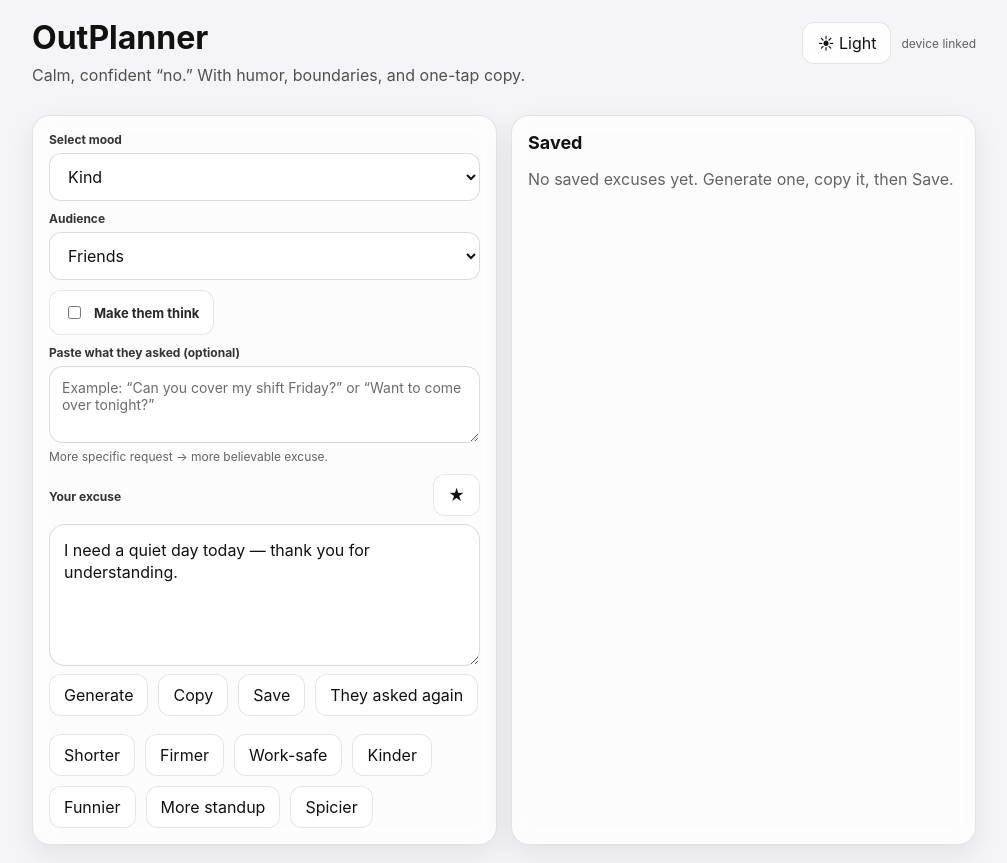
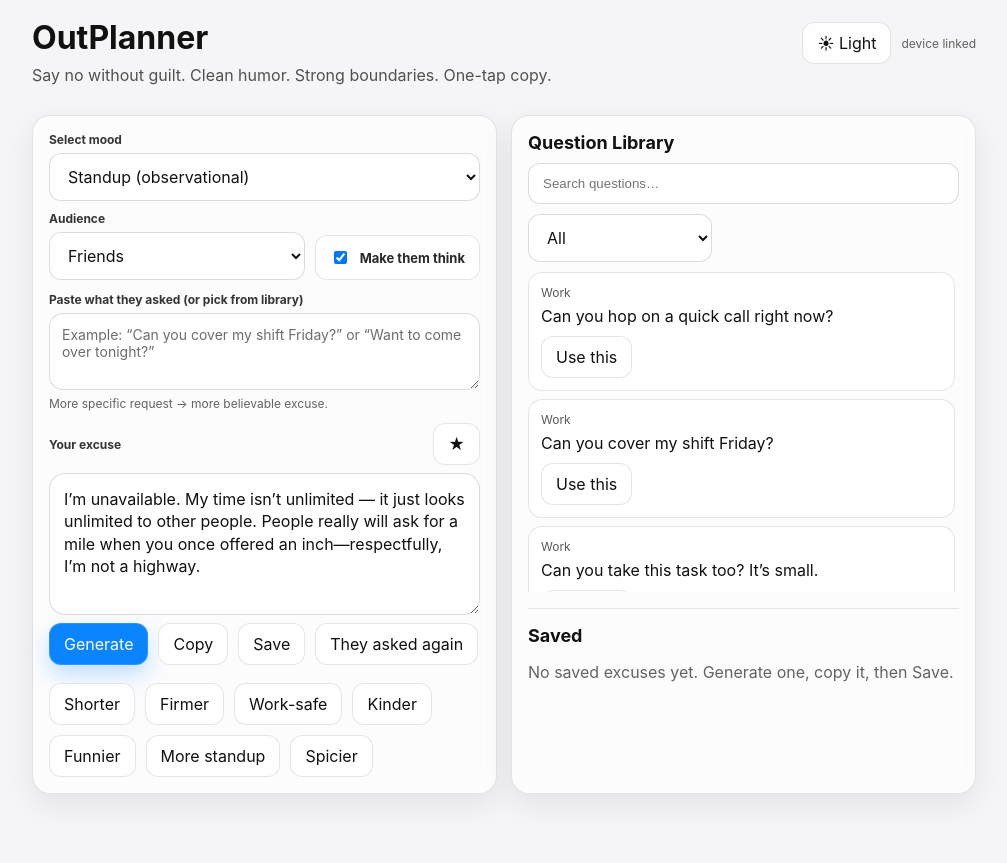
Before and after one commit to bcq13/Out-Planner, a Next.js app: page / in a window 1280 px wide. Shown: the whole page, without its empty margins (136-1143 px from the left). After the commit the page ends 812 px from the top, so only its background shows below. Built offline with nearby package versions, Linux system fonts and the light colour scheme.

Commit message:
Primary Generate + always-new responses + question library

```diff
--- a/app/globals.css
+++ b/app/globals.css
@@ -8,6 +8,9 @@
   --border2: rgba(0,0,0,0.14);
   --shadow: 0 10px 30px rgba(0,0,0,0.08);
   --safeBottom: env(safe-area-inset-bottom, 0px);
+
+  --primary: #0a84ff;
+  --primaryText: #ffffff;
 }
 
 :root[data-theme="dark"]{
@@ -19,6 +22,9 @@
   --border: rgba(255,255,255,0.12);
   --border2: rgba(255,255,255,0.18);
   --shadow: 0 10px 30px rgba(0,0,0,0.40);
+
+  --primary: #0a84ff;
+  --primaryText: #ffffff;
 }
 
 html, body {
@@ -30,32 +36,36 @@ html, body {
 
 * { box-sizing: border-box; }
 
-button, select, textarea {
-  font: inherit;
-  color: var(--text);
-}
-
+button, select, textarea { font: inherit; color: var(--text); }
 input, textarea, select {
   background: var(--surface2);
   border: 1px solid var(--border2);
   outline: none;
 }
-
 textarea::placeholder { color: var(--muted); }
 
-/* Button micro press */
+/* Base button */
 .btn {
   padding: 10px 14px;
   border-radius: 12px;
   border: 1px solid var(--border);
   background: var(--surface2);
   cursor: pointer;
-  transition: transform 120ms ease, filter 120ms ease;
+  transition: transform 120ms ease, filter 120ms ease, background 120ms ease;
   user-select: none;
   -webkit-tap-highlight-color: transparent;
 }
 .btn:hover { filter: brightness(1.02); }
 .btn:active { transform: scale(0.97); }
+
+/* Primary button (Generate) */
+.btnPrimary {
+  background: var(--primary);
+  color: var(--primaryText);
+  border: 1px solid rgba(255,255,255,0.14);
+  box-shadow: 0 10px 22px rgba(10,132,255,0.25);
+}
+.btnPrimary:hover { filter: brightness(1.05); }
 
 /* Card */
 .card {
@@ -82,7 +92,7 @@ textarea::placeholder { color: var(--muted); }
   opacity: 0;
   pointer-events: none;
   transition: opacity 160ms ease, transform 160ms ease;
-  z-index: 50;
+  z-index: 60;
 }
 .toast.show {
   opacity: 1;
@@ -100,13 +110,20 @@ textarea::placeholder { color: var(--muted); }
   background: rgba(255,255,255,0.68);
   border-top: 1px solid var(--border);
   backdrop-filter: blur(12px);
-  z-index: 40;
+  z-index: 50;
 }
 :root[data-theme="dark"] .mobile-copybar {
   background: rgba(18,18,20,0.68);
 }
+.mobile-pad-bottom { padding-bottom: 102px; }
 
-/* Make room for sticky bar on mobile */
-.mobile-pad-bottom {
-  padding-bottom: 90px;
+/* Small chips */
+.chip {
+  padding: 8px 10px;
+  border-radius: 999px;
+  border: 1px solid var(--border);
+  background: var(--surface2);
+  font-size: 12px;
+  cursor: pointer;
 }
+.chip:active { transform: scale(0.98); }
--- a/app/page.tsx
+++ b/app/page.tsx
@@ -2,8 +2,15 @@
 
 import { useEffect, useMemo, useState } from "react";
 import { getDeviceId } from "@/lib/deviceId";
-import { escalateFromRequest, generateExcuse, generateFromRequest, rewriteVariant } from "@/lib/excuseEngine";
-import type { Audience, Mood } from "@/lib/excuseEngine";
+import {
+  QUESTION_LIBRARY,
+  escalateFromRequest,
+  generateExcuse,
+  generateFromRequest,
+  generateUnique,
+  rewriteVariant,
+} from "@/lib/excuseEngine";
+import type { Audience, Mood, QuestionItem } from "@/lib/excuseEngine";
 
 type Saved = { text: string; favorite?: boolean; createdAt: number };
 
@@ -13,25 +20,21 @@ function normalize(s: string) {
 
 function useTheme() {
   const [theme, setTheme] = useState<"light" | "dark">("light");
-
   useEffect(() => {
     const stored = localStorage.getItem("outplanner_theme") as "light" | "dark" | null;
     const systemDark = window.matchMedia?.("(prefers-color-scheme: dark)")?.matches;
     const initial = stored ?? (systemDark ? "dark" : "light");
     setTheme(initial);
   }, []);
-
   useEffect(() => {
     document.documentElement.dataset.theme = theme;
     localStorage.setItem("outplanner_theme", theme);
   }, [theme]);
-
   return { theme, setTheme };
 }
 
 function useIsMobile(breakpoint = 860) {
   const [isMobile, setIsMobile] = useState(false);
-
   useEffect(() => {
     const mq = window.matchMedia(`(max-width: ${breakpoint}px)`);
     const apply = () => setIsMobile(mq.matches);
@@ -39,7 +42,6 @@ function useIsMobile(breakpoint = 860) {
     mq.addEventListener?.("change", apply);
     return () => mq.removeEventListener?.("change", apply);
   }, [breakpoint]);
-
   return isMobile;
 }
 
@@ -50,18 +52,30 @@ export default function HomePage() {
   const [deviceId, setDeviceId] = useState("");
 
   const [audience, setAudience] = useState<Audience>("friends");
-  const [mood, setMood] = useState<Mood>("kind");
-  const [makeThemThink, setMakeThemThink] = useState<boolean>(false);
+  const [mood, setMood] = useState<Mood>("standup");
+  const [makeThemThink, setMakeThemThink] = useState<boolean>(true);
+
   const [request, setRequest] = useState<string>("");
-
   const [draft, setDraft] = useState<string>("");
   const [toast, setToast] = useState<string>("");
   const [status, setStatus] = useState<string>("");
+  const [escalation, setEscalation] = useState<number>(0);
 
-  const [escalation, setEscalation] = useState<number>(0);
   const [saved, setSaved] = useState<Saved[]>([]);
+  const favorites = useMemo(() => saved.filter((s) => s.favorite), [saved]);
 
-  // Load device + saved
+  const [query, setQuery] = useState("");
+  const [category, setCategory] = useState<string>("All");
+
+  const filteredQuestions = useMemo(() => {
+    const q = query.trim().toLowerCase();
+    return QUESTION_LIBRARY.filter((item) => {
+      const okCat = category === "All" ? true : item.category === category;
+      const okQ = !q ? true : item.question.toLowerCase().includes(q);
+      return okCat && okQ;
+    });
+  }, [query, category]);
+
   useEffect(() => {
     const id = getDeviceId();
     setDeviceId(id);
@@ -71,18 +85,15 @@ export default function HomePage() {
       if (raw) setSaved(JSON.parse(raw));
     } catch {}
 
-    setDraft(generateExcuse("kind", false));
+    setDraft(generateExcuse("standup", true));
   }, []);
 
-  // Persist saved
   useEffect(() => {
     if (!deviceId) return;
     try {
       localStorage.setItem(`outplanner_saved_${deviceId}`, JSON.stringify(saved));
     } catch {}
   }, [saved, deviceId]);
-
-  const favorites = useMemo(() => saved.filter((s) => s.favorite), [saved]);
 
   function haptic() {
     try {
@@ -95,32 +106,27 @@ export default function HomePage() {
     window.setTimeout(() => setToast(""), 1100);
   }
 
-  function makeDraftText() {
+  function getGeneratedText() {
     const hasRequest = normalize(request).length > 0;
     if (hasRequest) return generateFromRequest({ mood, audience, request, makeThemThink });
     return generateExcuse(mood, makeThemThink);
   }
 
+  // Generate should ALWAYS produce a new response (avoid same text twice in a row)
   function onGenerate() {
     haptic();
     setEscalation(0);
-    setDraft(makeDraftText());
+    const next = generateUnique(() => getGeneratedText(), draft);
+    setDraft(next);
     setStatus("");
   }
 
   function onEscalate() {
     haptic();
-    const next = escalation + 1;
-    setEscalation(next);
-    setDraft(
-      escalateFromRequest({
-        level: next,
-        mood,
-        audience,
-        request,
-        makeThemThink,
-      })
-    );
+    const nextLevel = escalation + 1;
+    setEscalation(nextLevel);
+    const next = escalateFromRequest({ level: nextLevel, mood, audience, request, makeThemThink });
+    setDraft(next);
     setStatus("");
   }
 
@@ -137,7 +143,6 @@ export default function HomePage() {
   function saveText(text: string, favorite = false) {
     const t = normalize(text);
     if (!t) return;
-
     setSaved((prev) => [{ text: t, favorite, createdAt: Date.now() }, ...prev]);
     setStatus(favorite ? "Saved to Favorites ✓" : "Saved ✓");
     window.setTimeout(() => setStatus(""), 1200);
@@ -148,7 +153,7 @@ export default function HomePage() {
     saveText(draft, false);
   }
 
-  function onSaveFavorite() {
+  function onStarDraft() {
     haptic();
     saveText(draft, true);
   }
@@ -161,14 +166,28 @@ export default function HomePage() {
   function onRewrite(nextMood: Mood) {
     haptic();
     setMood(nextMood);
-    setDraft((prev) => rewriteVariant(prev, nextMood, audience, request, makeThemThink));
+    const next = rewriteVariant(draft, nextMood, audience, request, makeThemThink);
+    setDraft(next);
     setStatus("");
   }
 
-  // Regenerate when "Make them think" toggles (keeps the experience consistent)
+  function useQuestion(item: QuestionItem) {
+    haptic();
+    setRequest(item.question);
+    setEscalation(0);
+    const next = generateUnique(
+      () => generateFromRequest({ mood, audience, request: item.question, makeThemThink }),
+      draft
+    );
+    setDraft(next);
+    showToast("Question loaded ✓");
+  }
+
+  // Keep generated style consistent when toggling "make them think"
   useEffect(() => {
     if (!draft.trim()) return;
-    setDraft(makeDraftText());
+    const next = generateUnique(() => getGeneratedText(), draft);
+    setDraft(next);
     // eslint-disable-next-line react-hooks/exhaustive-deps
   }, [makeThemThink]);
 
@@ -192,16 +211,12 @@ export default function HomePage() {
         <div>
           <h1 style={{ fontSize: 32, margin: 0 }}>OutPlanner</h1>
           <p style={{ marginTop: 8, opacity: 0.72 }}>
-            Calm, confident “no.” With humor, boundaries, and one-tap copy.
+            Say no without guilt. Clean humor. Strong boundaries. One-tap copy.
           </p>
         </div>
 
         <div style={{ display: "flex", gap: 10, alignItems: "center" }}>
-          <button
-            className="btn"
-            onClick={() => setTheme(theme === "dark" ? "light" : "dark")}
-            title="Toggle dark mode"
-          >
+          <button className="btn" onClick={() => setTheme(theme === "dark" ? "light" : "dark")} title="Toggle dark mode">
             {theme === "dark" ? "☾ Dark" : "☀︎ Light"}
           </button>
           <div style={{ fontSize: 12, opacity: 0.65 }}>device {deviceId ? "linked" : "…"}</div>
@@ -209,11 +224,9 @@ export default function HomePage() {
       </div>
 
       <section style={gridStyle}>
-        {/* LEFT */}
+        {/* LEFT: Composer */}
         <div className="card">
-          <div style={{ display: "grid", gap: 10 }}>
-            {/* Controls */}
-            <div style={{ display: "grid", gap: 10 }}>
+          <div style={{ display: "grid", gap: 12 }}>
             <div style={{ display: "flex", gap: 10, flexWrap: "wrap", alignItems: "flex-end" }}>
               <div style={{ display: "grid", gap: 6, flex: "1 1 240px" }}>
                 <div style={{ fontSize: 12, fontWeight: 700, opacity: 0.85 }}>Select mood</div>
@@ -244,7 +257,6 @@ export default function HomePage() {
                   <option value="work">Work</option>
                 </select>
               </div>
-              </div>
 
               <label
                 style={{
@@ -270,9 +282,8 @@ export default function HomePage() {
               </label>
             </div>
 
-            {/* Request box */}
             <div style={{ display: "grid", gap: 6 }}>
-              <div style={{ fontSize: 12, fontWeight: 700, opacity: 0.85 }}>Paste what they asked (optional)</div>
+              <div style={{ fontSize: 12, fontWeight: 700, opacity: 0.85 }}>Paste what they asked (or pick from library)</div>
               <textarea
                 value={request}
                 onChange={(e) => setRequest(e.target.value)}
@@ -285,15 +296,10 @@ export default function HomePage() {
               </div>
             </div>
 
-            {/* Draft */}
             <div style={{ display: "grid", gap: 8 }}>
-              <div style={{ display: "flex", justifyContent: "space-between", alignItems: "baseline", gap: 10 }}>
+              <div style={{ display: "flex", justifyContent: "space-between", alignItems: "center", gap: 10 }}>
                 <div style={{ fontSize: 12, fontWeight: 700, opacity: 0.85 }}>Your excuse</div>
-
-                {/* Upgrade #3: Star directly on draft */}
-                <button className="btn" onClick={onSaveFavorite} title="Save draft to Favorites">
-                  ★
-                </button>
+                <button className="btn" onClick={onStarDraft} title="Favorite this draft">★</button>
               </div>
 
               <textarea
@@ -303,10 +309,10 @@ export default function HomePage() {
                 style={{ width: "100%", borderRadius: 16, padding: 14, fontSize: 16, lineHeight: 1.4 }}
               />
 
-              {/* Desktop action row (mobile uses sticky bar) */}
+              {/* Desktop action row */}
               {!isMobile && (
                 <div style={{ display: "flex", gap: 10, flexWrap: "wrap", alignItems: "center" }}>
-                  <button className="btn" onClick={onGenerate}>Generate</button>
+                  <button className="btn btnPrimary" onClick={onGenerate}>Generate</button>
                   <button className="btn" onClick={() => onCopy(draft)}>Copy</button>
                   <button className="btn" onClick={onSave}>Save</button>
                   <button className="btn" onClick={onEscalate}>They asked again</button>
@@ -327,15 +333,63 @@ export default function HomePage() {
           </div>
         </div>
 
-        {/* RIGHT */}
+        {/* RIGHT: Library + Saved */}
         <div className="card">
-          <h2 style={{ marginTop: 0, marginBottom: 10, fontSize: 18 }}>Saved</h2>
+          <h2 style={{ marginTop: 0, marginBottom: 10, fontSize: 18 }}>Question Library</h2>
+
+          <div style={{ display: "flex", gap: 10, flexWrap: "wrap", marginBottom: 10 }}>
+            <input
+              value={query}
+              onChange={(e) => setQuery(e.target.value)}
+              placeholder="Search questions…"
+              style={{ flex: "1 1 240px", padding: "12px 14px", borderRadius: 12 }}
+            />
+            <select
+              value={category}
+              onChange={(e) => setCategory(e.target.value)}
+              style={{ padding: "12px 14px", borderRadius: 12 }}
+            >
+              <option value="All">All</option>
+              <option value="Work">Work</option>
+              <option value="Social">Social</option>
+              <option value="Family">Family</option>
+              <option value="Money">Money</option>
+              <option value="Church/Volunteer">Church/Volunteer</option>
+              <option value="Moving/Errands">Moving/Errands</option>
+              <option value="Random">Random</option>
+            </select>
+          </div>
+
+          <div style={{ display: "grid", gap: 8, maxHeight: isMobile ? 260 : 320, overflow: "auto", paddingRight: 4 }}>
+            {filteredQuestions.slice(0, 40).map((item) => (
+              <div
+                key={item.id}
+                style={{
+                  border: "1px solid var(--border)",
+                  borderRadius: 14,
+                  background: "var(--surface2)",
+                  padding: 12,
+                }}
+              >
+                <div style={{ fontSize: 12, opacity: 0.7, marginBottom: 6 }}>{item.category}</div>
+                <div style={{ marginBottom: 10 }}>{item.question}</div>
+                <button className="btn" onClick={() => useQuestion(item)}>Use this</button>
+              </div>
+            ))}
+            {filteredQuestions.length === 0 && (
+              <div style={{ opacity: 0.7 }}>No matches. Try a different search.</div>
+            )}
+          </div>
+
+          <hr style={{ border: "none", borderTop: "1px solid var(--border)", margin: "16px 0" }} />
+
+          <h2 style={{ margin: 0, marginBottom: 10, fontSize: 18 }}>Saved</h2>
 
           {favorites.length > 0 && (
             <>
               <div style={{ fontSize: 12, fontWeight: 700, opacity: 0.8, marginBottom: 8 }}>Favorites</div>
               <div style={{ display: "grid", gap: 10, marginBottom: 14 }}>
-                {favorites.slice(0, 6).map((s, idx) => (
+                {favorites.slice(0, 4).map((s, idx) => (
                   <div
                     key={`fav-${idx}`}
                     style={{
@@ -357,7 +411,7 @@ export default function HomePage() {
             <p style={{ opacity: 0.65 }}>No saved excuses yet. Generate one, copy it, then Save.</p>
           ) : (
             <div style={{ display: "grid", gap: 10 }}>
-              {saved.slice(0, 20).map((s, i) => (
+              {saved.slice(0, 10).map((s, i) => (
                 <div
                   key={s.createdAt}
                   style={{
@@ -381,18 +435,17 @@ export default function HomePage() {
         </div>
       </section>
 
-      {/* Upgrade #2: Sticky bottom Copy bar (mobile only) */}
+      {/* Mobile sticky bar */}
       {isMobile && (
         <div className="mobile-copybar">
           <div style={{ display: "grid", gridTemplateColumns: "1fr 1fr", gap: 10 }}>
-            <button className="btn" onClick={onGenerate} style={{ width: "100%", padding: "14px 14px" }}>
+            <button className="btn btnPrimary" onClick={onGenerate} style={{ width: "100%", padding: "14px 14px" }}>
               Generate
             </button>
             <button className="btn" onClick={() => onCopy(draft)} style={{ width: "100%", padding: "14px 14px" }}>
               Copy
             </button>
           </div>
-
           <div style={{ display: "grid", gridTemplateColumns: "1fr 1fr", gap: 10, marginTop: 10 }}>
             <button className="btn" onClick={onSave} style={{ width: "100%", padding: "12px 14px" }}>
               Save
@@ -401,14 +454,12 @@ export default function HomePage() {
               They asked again
             </button>
           </div>
-
           {status ? (
             <div style={{ fontSize: 12, opacity: 0.7, marginTop: 8, textAlign: "center" }}>{status}</div>
           ) : null}
         </div>
       )}
 
-      {/* Toast */}
       <div className={`toast ${toast ? "show" : ""}`}>{toast}</div>
     </main>
   );
--- a/lib/excuseEngine.ts
+++ b/lib/excuseEngine.ts
@@ -8,6 +8,19 @@ export type Mood =
   | "spicy"
   | "firm"
   | "noDetails";
+
+export type QuestionItem = {
+  id: string;
+  category:
+    | "Work"
+    | "Social"
+    | "Family"
+    | "Money"
+    | "Church/Volunteer"
+    | "Moving/Errands"
+    | "Random";
+  question: string;
+};
 
 const pick = <T,>(arr: T[]) => arr[Math.floor(Math.random() * arr.length)];
 
@@ -30,7 +43,6 @@ function classifyRequest(req: string) {
 }
 
 function reasonByType(type: ReturnType<typeof classifyRequest>, audience: Audience) {
-  // Believable reasons that don't require lies or medical claims.
   const base = {
     schedule: "my schedule’s already committed",
     bandwidth: "I’m at capacity and need to protect my bandwidth",
@@ -62,10 +74,7 @@ function leadInForRequest(req: string) {
   return `About “${r}”: `;
 }
 
-/**
- * Optional reflective closers (the "make them think" mode)
- * These are intentionally short, human, and not preachy.
- */
+/** “Make them think” closers */
 const PEOPLE_ASK_TOO_MUCH: Record<Mood, string[]> = {
   kind: [
     "I’m trying to keep my commitments realistic.",
@@ -87,22 +96,17 @@ const PEOPLE_ASK_TOO_MUCH: Record<Mood, string[]> = {
     "It’s wild how ‘Can you help?’ sometimes means ‘Can you adopt my responsibilities?’",
     "People really will ask for a mile when you once offered an inch—respectfully, I’m not a highway.",
   ],
-  spicy: [
-    "I’m not available for that.",
-    "That’s not going to work.",
-    "No.",
-  ],
-  firm: [
-    "I’m not changing my answer.",
-    "Please respect my decision.",
-    "My answer is no.",
-  ],
-  noDetails: [
-    "No.",
-    "I can’t.",
-    "Not happening.",
-  ],
+  spicy: ["I’m not available for that.", "That’s not going to work.", "No."],
+  firm: ["I’m not changing my answer.", "Please respect my decision.", "My answer is no."],
+  noDetails: ["No.", "I can’t.", "Not happening."],
 };
+
+function maybeAddCloser(text: string, mood: Mood, makeThemThink: boolean) {
+  if (!makeThemThink) return text;
+  if (mood === "noDetails") return text;
+  const closer = pick(PEOPLE_ASK_TOO_MUCH[mood]);
+  return `${text} ${closer}`;
+}
 
 const GENERIC: Record<Mood, string[]> = {
   kind: [
@@ -132,25 +136,9 @@ const GENERIC: Record<Mood, string[]> = {
     "I’m unavailable. My time isn’t unlimited — it just looks unlimited to other people.",
   ],
   spicy: ["No thanks.", "Hard pass.", "I’m opting out.", "Not happening."],
-  firm: [
-    "I’m not available.",
-    "That doesn’t work for me.",
-    "I’m saying no.",
-    "I won’t be doing that.",
-  ],
+  firm: ["I’m not available.", "That doesn’t work for me.", "I’m saying no.", "I won’t be doing that."],
   noDetails: ["I can’t.", "I’m unavailable.", "No.", "Not this time."],
 };
-
-function maybeAddCloser(text: string, mood: Mood, makeThemThink: boolean) {
-  if (!makeThemThink) return text;
-
-  // Keep "No details" truly no-details.
-  if (mood === "noDetails") return text;
-
-  // Don't double-close if user already has punctuation / long message; just append short.
-  const closer = pick(PEOPLE_ASK_TOO_MUCH[mood]);
-  return `${text} ${closer}`;
-}
 
 export function generateExcuse(mood: Mood, makeThemThink = false) {
   const base = pick(GENERIC[mood]);
@@ -198,18 +186,14 @@ export function generateFromRequest(opts: {
       `${lead}I’m not available — ${reason}.`,
       `${lead}That won’t work for me.`,
     ],
-    noDetails: [
-      `${lead}I can’t.`,
-      `${lead}I’m unavailable.`,
-      `${lead}No.`,
-    ],
+    noDetails: [`${lead}I can’t.`, `${lead}I’m unavailable.`, `${lead}No.`],
   };
 
   const base = pick(templates[opts.mood]);
   return maybeAddCloser(base, opts.mood, !!opts.makeThemThink);
 }
 
-// Contextual escalation: stays on-topic and gets firmer each time.
+/** Contextual escalation */
 export function escalateFromRequest(opts: {
   level: number;
   mood: Mood;
@@ -241,6 +225,7 @@ export function escalateFromRequest(opts: {
   return ladder[idx];
 }
 
+/** Rewrite variants: just regenerate in the target mood */
 export function rewriteVariant(
   _text: string,
   mood: Mood,
@@ -251,3 +236,57 @@ export function rewriteVariant(
   if (normalize(request)) return generateFromRequest({ mood, audience, request, makeThemThink });
   return generateExcuse(mood, makeThemThink);
 }
+
+/** Guarantee "new response" by retrying a few times if we get the same output */
+export function generateUnique(getText: () => string, last: string, maxTries = 8) {
+  const lastNorm = normalize(last);
+  for (let i = 0; i < maxTries; i++) {
+    const next = getText();
+    if (normalize(next) !== lastNorm) return next;
+  }
+  return getText();
+}
+
+/** Question Library (long list) */
+export const QUESTION_LIBRARY: QuestionItem[] = [
+  // Work
+  { id: "w1", category: "Work", question: "Can you hop on a quick call right now?" },
+  { id: "w2", category: "Work", question: "Can you cover my shift Friday?" },
+  { id: "w3", category: "Work", question: "Can you take this task too? It’s small." },
+  { id: "w4", category: "Work", question: "Can you stay late today?" },
+  { id: "w5", category: "Work", question: "Can you join this meeting last minute?" },
+  { id: "w6", category: "Work", question: "Can you review this tonight?" },
+
+  // Social
+  { id: "s1", category: "Social", question: "Want to come over tonight?" },
+  { id: "s2", category: "Social", question: "Can you make it to brunch tomorrow?" },
+  { id: "s3", category: "Social", question: "Can you come to my party this weekend?" },
+  { id: "s4", category: "Social", question: "Can you go out after work?" },
+  { id: "s5", category: "Social", question: "Can you drive us?" },
+
+  // Family
+  { id: "f1", category: "Family", question: "Can you babysit this weekend?" },
+  { id: "f2", category: "Family", question: "Can you come help with something today?" },
+  { id: "f3", category: "Family", question: "Can you pick up the kids?" },
+  { id: "f4", category: "Family", question: "Can you come by for dinner?" },
+
+  // Money
+  { id: "m1", category: "Money", question: "Can you loan me some money?" },
+  { id: "m2", category: "Money", question: "Can you spot me until payday?" },
+  { id: "m3", category: "Money", question: "Can you co-sign for me?" },
+
+  // Church/Volunteer
+  { id: "c1", category: "Church/Volunteer", question: "Can you volunteer this Sunday?" },
+  { id: "c2", category: "Church/Volunteer", question: "Can you lead this thing? You’d be great." },
+  { id: "c3", category: "Church/Volunteer", question: "Can you help with setup and teardown?" },
+
+  // Moving/Errands
+  { id: "e1", category: "Moving/Errands", question: "Can you help me move this weekend?" },
+  { id: "e2", category: "Moving/Errands", question: "Can you pick something up for me?" },
+  { id: "e3", category: "Moving/Errands", question: "Can you lend me your truck?" },
+
+  // Random
+  { id: "r1", category: "Random", question: "Can you do me a huge favor… real quick?" },
+  { id: "r2", category: "Random", question: "Can you come through for me?" },
+  { id: "r3", category: "Random", question: "Can I ask you something kinda big?" },
+];
```
Lines whose indentation alone changed are shown as unchanged.
